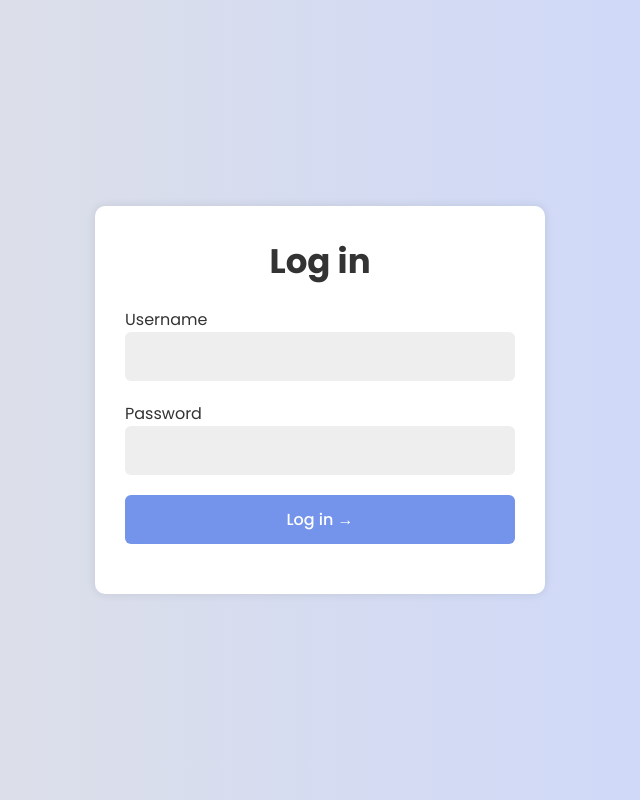
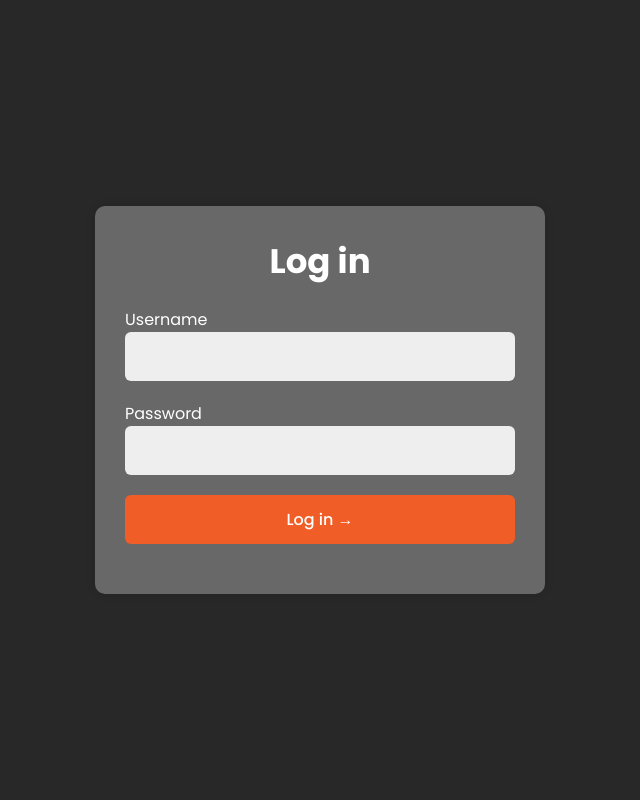
Before and after one commit to efondo-aaronkyle/Event-Tracker, a Flask app: page /login in a window 1280 px wide. Shown: the whole page, without its empty margins (320-960 px from the left). Run offline with Flask 3, Linux system fonts and the light colour scheme.

Commit message:
fix color

```diff
--- a/static/style.css
+++ b/static/style.css
@@ -12,8 +12,8 @@ body {
     justify-content: center;
     align-items: center;
     min-height: 100vh;
-    background: linear-gradient(to right, #e2e2e2, #c9d6ff);
-    color: #333;
+    background: #282828;
+    color: #fff;
 }
 
 .login-container {
@@ -24,7 +24,7 @@ body {
     width: 100%;
     max-width: 450px;
     padding: 30px;
-    background: #fff;
+    background: #686868;
     border-radius: 10px;
     box-shadow: 0 0 10px rgba(0, 0, 0, 0.1);
 }
@@ -50,7 +50,7 @@ input {
 button {
     width: 100%;
     padding: 12px;
-    background: #7494ec;
+    background: #f15d27;
     border-radius: 6px;
     border: none;
     cursor: pointer;
@@ -62,7 +62,7 @@ button {
 }
 
 button:hover {
-    background: #6884d3
+    background: #a2330b;
 }
 
 .error {
```
